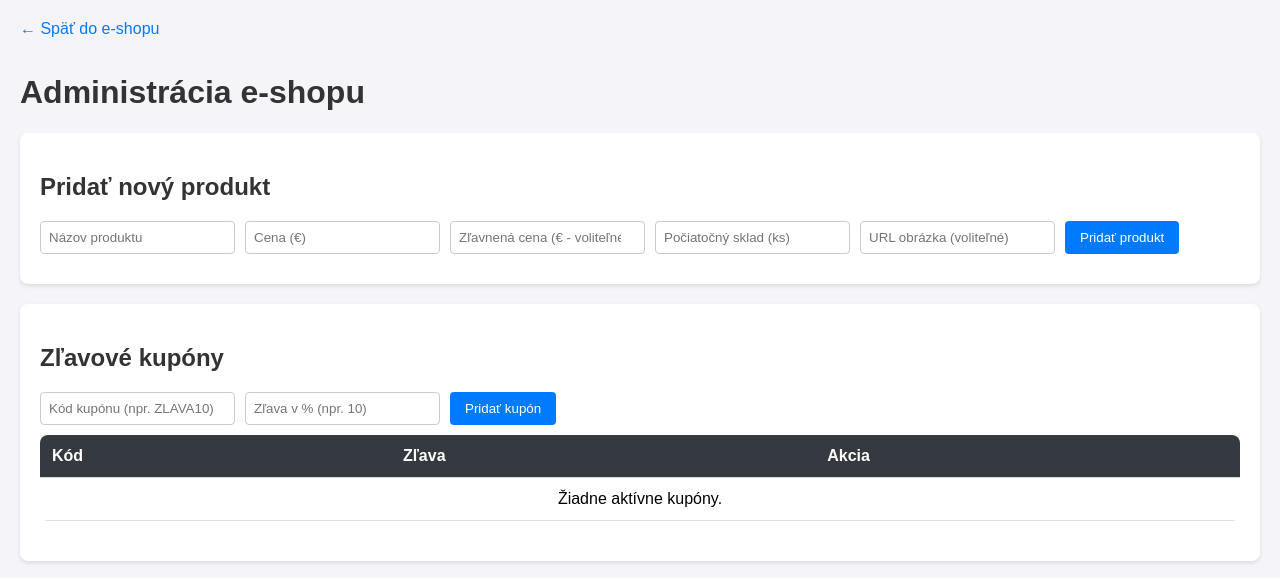
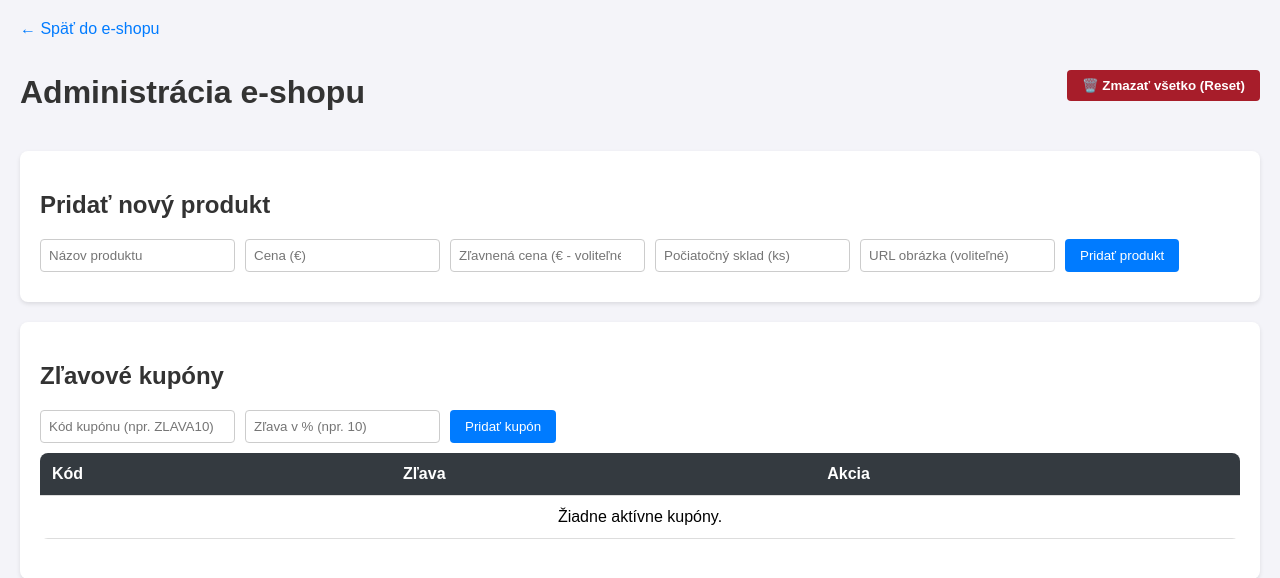
Before and after one commit to matuso1/eshop, a FastAPI app: template templates/admin.html in a window 1280 px wide. Shown: the top 578 px of the page. Run offline with FastAPI, Linux system fonts and the light colour scheme; the template is opened without the code that fills it, so the values that code supplies are empty; parts of the project's set-up code (start-up, migrations or seed data) failed here and were passed over.

Commit message:
Update admin.html

```diff
--- a/templates/admin.html
+++ b/templates/admin.html
@@ -14,18 +14,29 @@
         .btn-add { background-color: #007bff; }
         .btn-restock { background-color: #28a745; }
         .btn-delete { background-color: #dc3545; }
+        .btn-danger-all { background-color: #a71d2a; font-weight: bold; margin-bottom: 15px; }
         .back-link { display: inline-block; margin-bottom: 15px; color: #007bff; text-decoration: none; }
         table { width: 100%; border-collapse: collapse; background: white; border-radius: 8px; overflow: hidden; margin-bottom: 20px; }
         th, td { padding: 12px; text-align: left; border-bottom: 1px solid #ddd; }
         th { background-color: #343a40; color: white; }
-        .restock-box { display: flex; gap: 5px; align-items: center; }
+        .restock-box { display: flex; gap: 5px; align-items: center; margin: 0; }
+        .header-row { display: flex; justify-content: space-between; align-items: center; }
     </style>
 </head>
 <body>
 
     <a href="/" class="back-link">&larr; Späť do e-shopu</a>
-    <h1>Administrácia e-shopu</h1>
 
+    <div class="header-row">
+        <h1>Administrácia e-shopu</h1>
+        <!-- TLAČIDLO ZMAZAŤ VŠETKO -->
+        <form action="/admin/delete-all" method="POST" style="margin: 0;">
+            <button type="submit" class="btn btn-danger-all" onclick="return confirm('⚠️ POZOR! Naozaj chceš vymazať ÚPLNE VŠETKY produkty aj kupóny z databázy?')">🗑️ Zmazať všetko (Reset)</button>
+        </form>
+    </div>
+    <br>
+
+    <!-- FORMULÁR PRE PRIDANIE PRODUKTU -->
     <div class="card">
         <h2>Pridať nový produkt</h2>
         <form action="/admin/products/add" method="POST">
@@ -38,6 +49,7 @@
         </form>
     </div>
 
+    <!-- SPRÁVA KUPÓNOV -->
     <div class="card">
         <h2>Zľavové kupóny</h2>
         <form action="/admin/coupons/add" method="POST">
@@ -61,7 +73,7 @@
                     <td>{{ coupon.discount_percent }} %</td>
                     <td>
                         <form action="/admin/coupons/{{ coupon.id }}/delete" method="POST" style="margin:0;">
-                            <button type="submit" class="btn-delete" onclick="return confirm('Zmazať kupón?')">Vymazať</button>
+                            <button type="submit" class="btn-delete" onclick="return confirm('Naozaj zmazať kupón?')">Vymazať</button>
                         </form>
                     </td>
                 </tr>
@@ -74,6 +86,7 @@
         </table>
     </div>
 
+    <!-- TABUĽKA PRODUKTOV S DOSKLADNENÍM -->
     <div class="card">
         <h2>Zoznam produktov a sklad</h2>
         <table>
@@ -107,7 +120,7 @@
                     </td>
                     <td>
                         <form action="/admin/products/{{ product.id }}/delete" method="POST" style="margin:0;">
-                            <button type="submit" class="btn-delete" onclick="return confirm('Naozaj zmazať?')">Vymazať</button>
+                            <button type="submit" class="btn-delete" onclick="return confirm('Naozaj zmazať tento produkt?')">Vymazať</button>
                         </form>
                     </td>
                 </tr>
```
